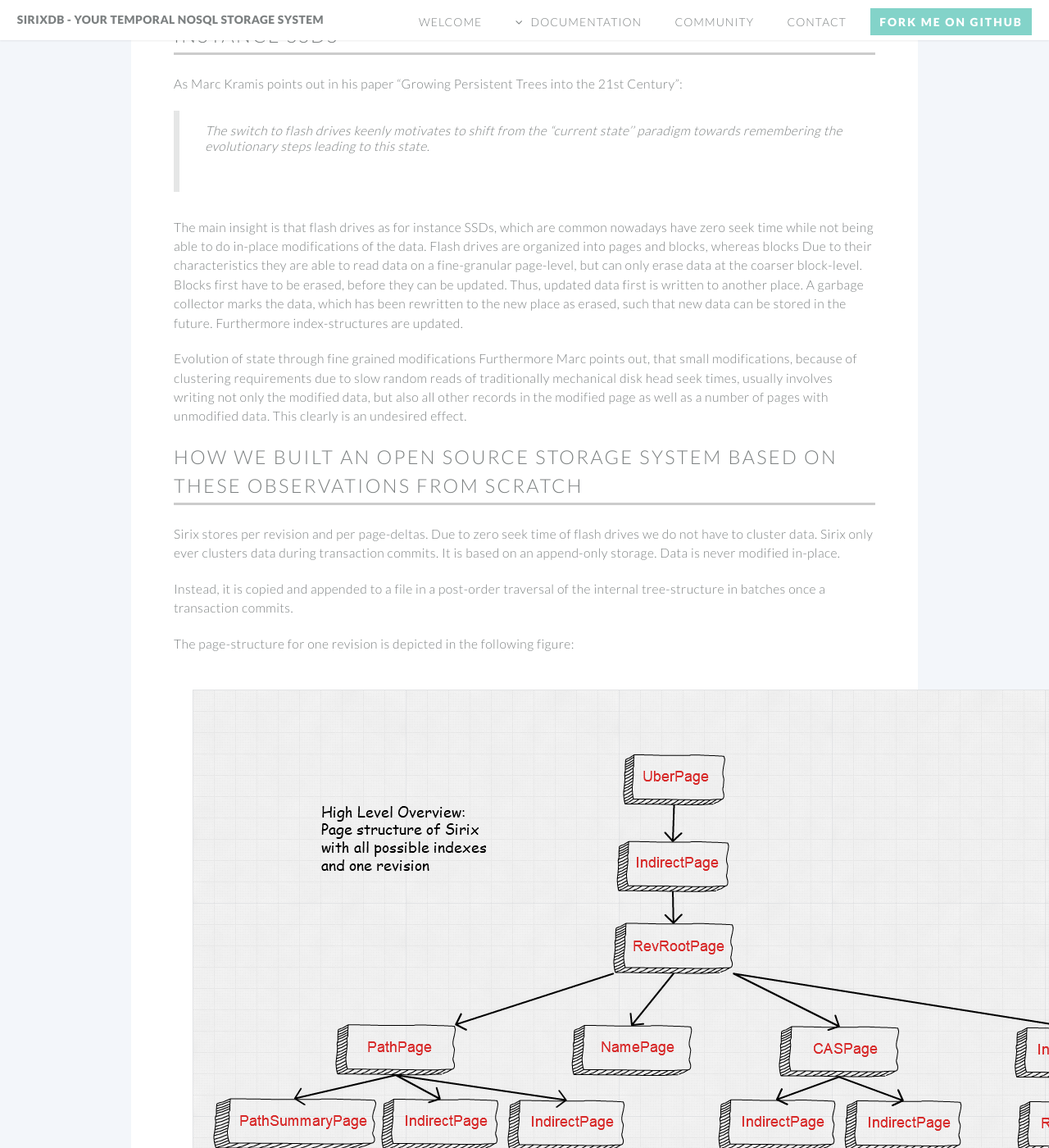
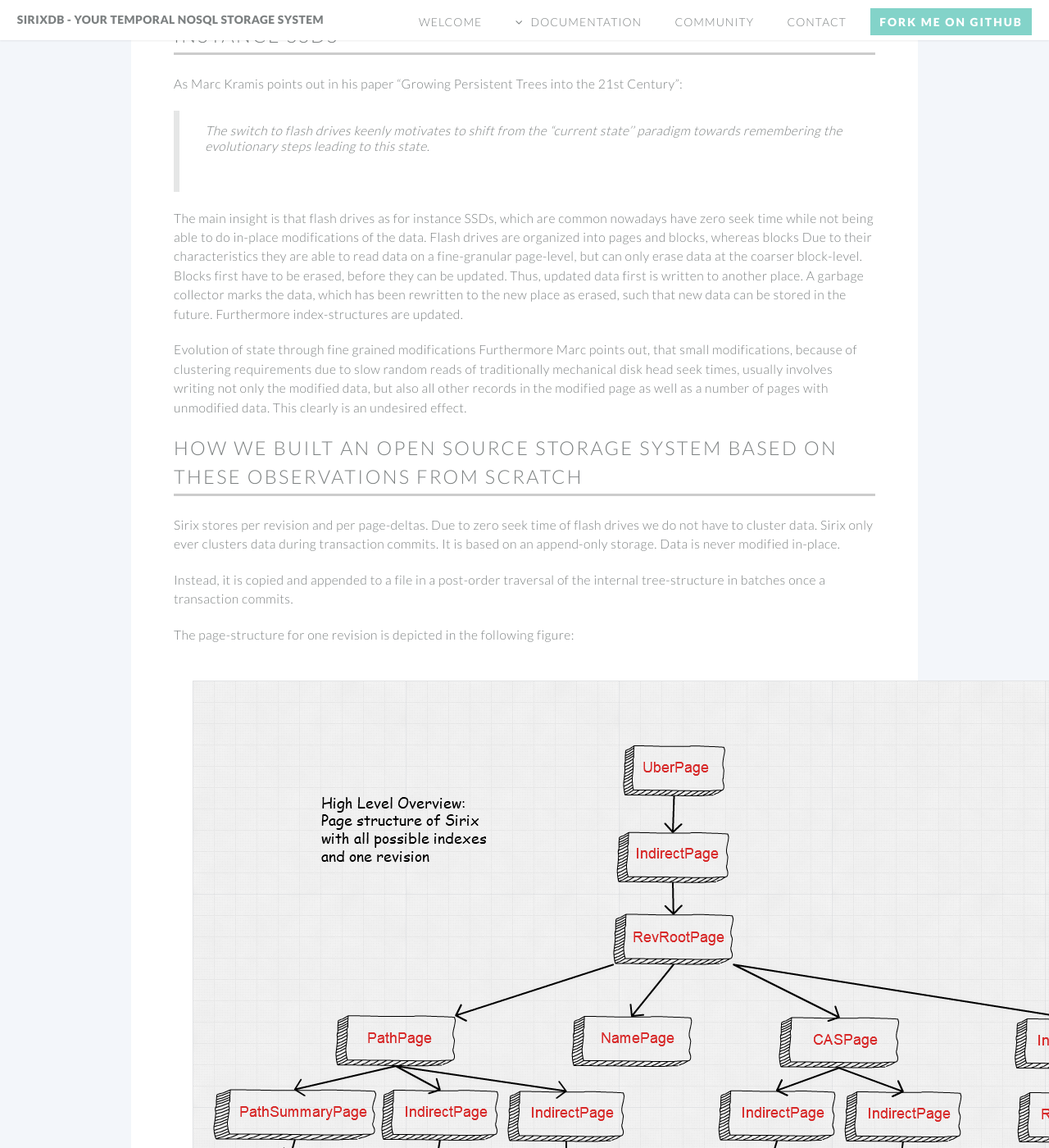
Before and after one commit to sirixdb/sirixdb.github.io, a Jekyll site: the page built from architecture.md, in a window 1280 px wide and 1400 px high, scrolled down 809 px. Shown: the whole window at 82% size. Built offline with Jekyll 4.4.1, drawn with Linux system fonts in a browser that asks for light colours; our own code applies the rules of GitHub Pages for plain Markdown files.

Commit message:
Update style.css

```diff
--- a/css/style.css
+++ b/css/style.css
@@ -1138,6 +1138,10 @@ div.highlight {
   line-height: initial;
 }
 
+section.markdown blockquote {
+  margin: 0em;
+}
+
 section.markdown h2, section.markdown h3, section.markdown h4, section.markdown h5 {
   border-bottom: 3px solid #CCC;
   float: left;
```
